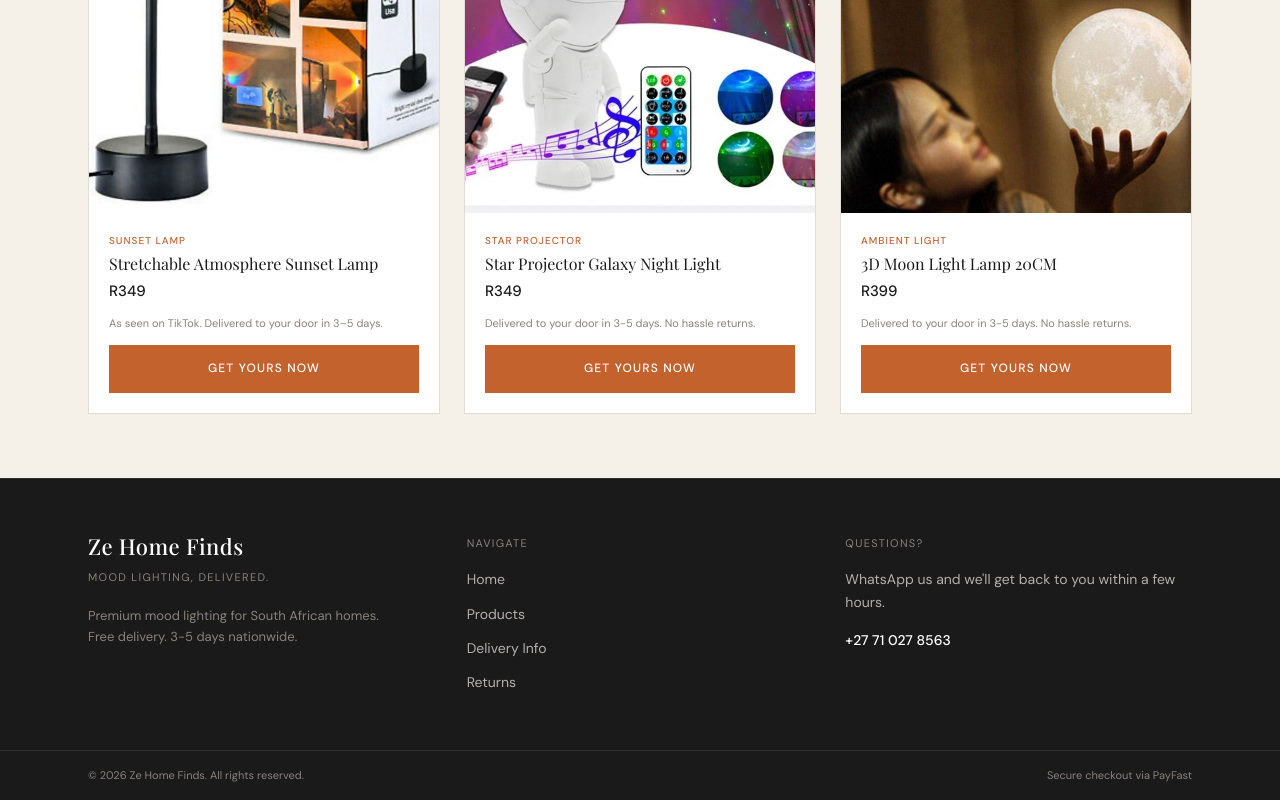
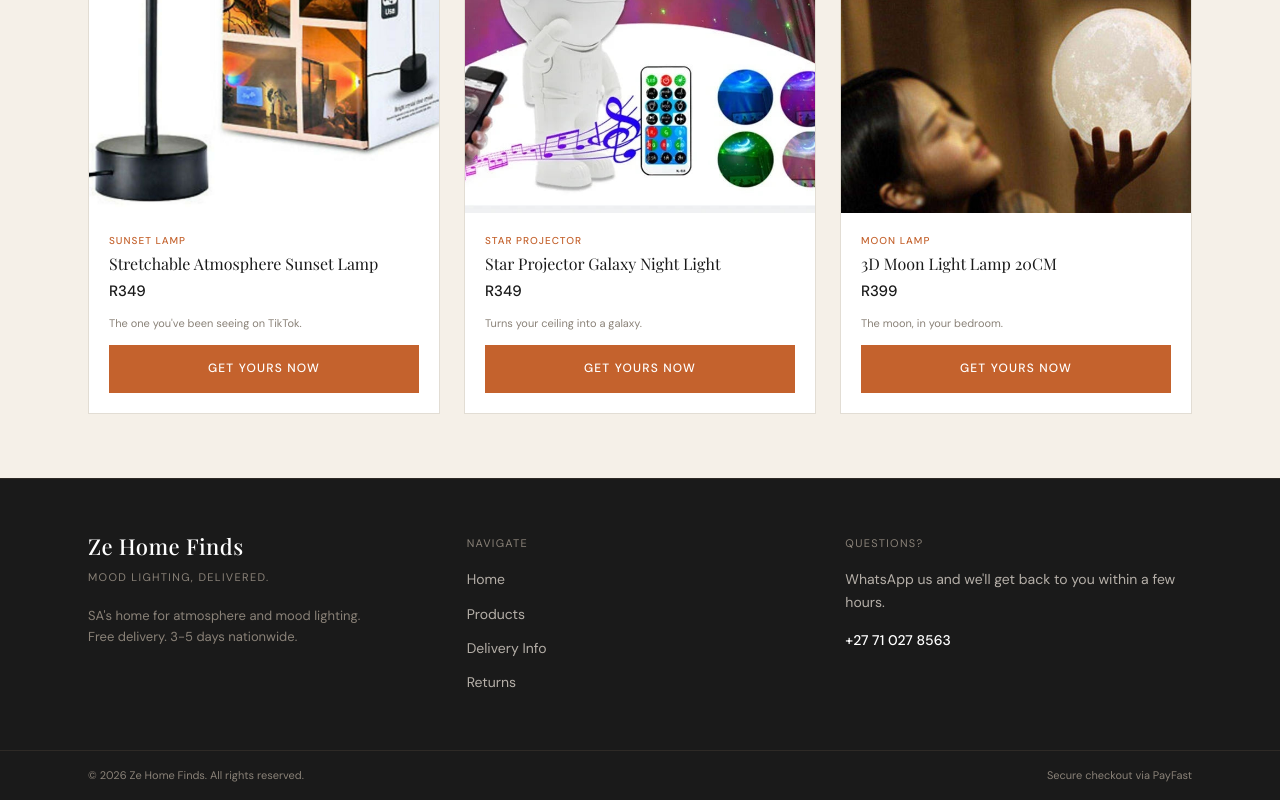
Before and after one commit to Fiker-dev/zehome, a Next.js app: page /product/3d-solar-projection-lamp in a window 1280 px wide. Shown: the part 1257-2057 px from the top of the page. Built offline with nearby package versions, Linux system fonts and the light colour scheme; no server answers.

Commit message:
fix: niche positioning, WhatsApp, hero image, category labels, trust lines, JSON-LD schema, image sizes

```diff
--- a/src/app/layout.tsx
+++ b/src/app/layout.tsx
@@ -24,13 +24,16 @@ export const metadata: Metadata = {
     template: '%s',
   },
   description:
-    'Premium mood lighting delivered to your door. Projection lamps, moon lights, neon strips and more. Free delivery across South Africa in 3-5 days.',
+    "SA's mood lighting store. Projection lamps, sunset lamps, moon lamps, neon strips and more. Set the mood in any room. Free delivery across South Africa in 3-5 days.",
   keywords: [
     'mood lighting south africa',
-    'projection lamp SA',
+    'atmosphere lamp SA',
+    'projection lamp south africa',
     'aesthetic room lighting johannesburg',
-    'sunset lamp south africa',
-    'free delivery homeware SA',
+    'neon strip lights SA',
+    'moon lamp south africa',
+    'sunset lamp SA',
+    'ambient lighting south africa',
   ],
   metadataBase: new URL(
     process.env.NEXT_PUBLIC_STORE_URL ?? 'https://zehomefinds.co.za'
@@ -51,6 +54,26 @@ export default function RootLayout({
   return (
     <html lang="en-ZA" className={`${dmSans.variable} ${playfair.variable}`}>
       <body className="bg-background text-charcoal font-body min-h-screen flex flex-col text-[15px] leading-[1.6]">
+        <script
+          type="application/ld+json"
+          dangerouslySetInnerHTML={{
+            __html: JSON.stringify({
+              '@context': 'https://schema.org',
+              '@type': 'Organization',
+              name: 'Ze Home Finds',
+              url: 'https://zehomefinds.co.za',
+              logo: 'https://zehomefinds.co.za/images/logo.png',
+              description: 'SA mood and atmosphere lighting store',
+              contactPoint: {
+                '@type': 'ContactPoint',
+                telephone: '+27710278563',
+                contactType: 'customer service',
+                availableLanguage: 'English',
+              },
+              sameAs: ['https://www.tiktok.com/@zehomefinds'],
+            }),
+          }}
+        />
         <Navbar />
         <main className="flex-1">{children}</main>
         <Footer />
--- a/src/app/page.tsx
+++ b/src/app/page.tsx
@@ -22,15 +22,15 @@ const ORDER = [
 ]
 
 const CATEGORIES: Record<string, string> = {
-  'neon-flex-light-strip-3m':            'NEON LIGHTING',
-  'led-neon-rope-light-10m':             'NEON LIGHTING',
+  'neon-flex-light-strip-3m':            'NEON STRIP',
+  'led-neon-rope-light-10m':             'NEON ROPE',
   'stretchable-atmosphere-sunset-lamp':  'SUNSET LAMP',
   'sunset-projection-lamp':             'SUNSET LAMP',
   'star-projector-galaxy-night-light':  'STAR PROJECTOR',
   '3d-solar-projection-lamp':           'PROJECTION LAMP',
   'crystal-touch-lamp':                 'TOUCH LAMP',
-  '3d-moon-light-lamp-20cm':            'AMBIENT LIGHT',
-  '3d-moon-lamp-humidifier':            'MOOD + WELLNESS',
+  '3d-moon-light-lamp-20cm':            'MOON LAMP',
+  '3d-moon-lamp-humidifier':            'MOON LAMP',
 }
 
 const BADGES: Record<string, string> = {
@@ -48,7 +48,7 @@ export default function HomePage() {
       {/* ── HERO ── */}
       <section className="relative bg-charcoal flex flex-col items-center justify-center overflow-hidden" style={{ minHeight: '70vh' }}>
         <Image
-          src="/images/lamp-lifestyle.jpg"
+          src="/images/lamp-product.jpg"
           alt="Warm mood lighting in a South African home"
           fill
           className="object-cover opacity-40"
--- a/src/app/product/[slug]/page.tsx
+++ b/src/app/product/[slug]/page.tsx
@@ -11,15 +11,15 @@ interface Props {
 }
 
 const CATEGORIES: Record<string, string> = {
-  'neon-flex-light-strip-3m':           'NEON LIGHTING',
-  'led-neon-rope-light-10m':            'NEON LIGHTING',
+  'neon-flex-light-strip-3m':           'NEON STRIP',
+  'led-neon-rope-light-10m':            'NEON ROPE',
   'stretchable-atmosphere-sunset-lamp': 'SUNSET LAMP',
   'sunset-projection-lamp':            'SUNSET LAMP',
   'star-projector-galaxy-night-light': 'STAR PROJECTOR',
   '3d-solar-projection-lamp':          'PROJECTION LAMP',
   'crystal-touch-lamp':                'TOUCH LAMP',
-  '3d-moon-light-lamp-20cm':           'AMBIENT LIGHT',
-  '3d-moon-lamp-humidifier':           'MOOD + WELLNESS',
+  '3d-moon-light-lamp-20cm':           'MOON LAMP',
+  '3d-moon-lamp-humidifier':           'MOON LAMP',
 }
 
 const BADGES: Record<string, string> = {
@@ -75,8 +75,30 @@ export default async function ProductPage({ params }: Props) {
     .filter((p) => p.slug !== product.slug)
     .slice(0, 3)
 
+  const storeUrl = process.env.NEXT_PUBLIC_STORE_URL ?? 'https://zehomefinds.co.za'
+  const productSchema = {
+    '@context': 'https://schema.org',
+    '@type': 'Product',
+    name: product.name,
+    description: product.description,
+    image: product.images.map((img) => `${storeUrl}${img}`),
+    offers: {
+      '@type': 'Offer',
+      price: product.price,
+      priceCurrency: 'ZAR',
+      availability: product.inStock
+        ? 'https://schema.org/InStock'
+        : 'https://schema.org/OutOfStock',
+      seller: { '@type': 'Organization', name: 'Ze Home Finds' },
+    },
+  }
+
   return (
     <>
+      <script
+        type="application/ld+json"
+        dangerouslySetInnerHTML={{ __html: JSON.stringify(productSchema) }}
+      />
       <div className="max-w-6xl mx-auto px-6 py-8">
         {/* Breadcrumb */}
         <nav className="mb-8 flex items-center gap-2 font-body text-warm-gray" style={{ fontSize: '12px' }}>
--- a/src/components/Footer.tsx
+++ b/src/components/Footer.tsx
@@ -21,7 +21,7 @@ export default function Footer() {
             Mood lighting, delivered.
           </p>
           <p className="font-body text-warm-gray mt-2" style={{ fontSize: '13px', lineHeight: '1.6' }}>
-            Premium mood lighting for South African homes.<br />
+            SA&apos;s home for atmosphere and mood lighting.<br />
             Free delivery. 3-5 days nationwide.
           </p>
         </div>
--- a/src/data/products.json
+++ b/src/data/products.json
@@ -20,7 +20,7 @@
       "/images/lamp-3d-product.jpg",
       "/images/lamp-3d-room.jpg"
     ],
-    "trustLine": "Delivered to your door in 3-5 days. No hassle returns.",
+    "trustLine": "No plug needed. Works indoors and outdoors.",
     "keywords": [
       "3D solar projection lamp South Africa",
       "tree of life shadow lamp SA",
@@ -57,7 +57,7 @@
       "/images/lamp-sunset-room.jpg",
       "/images/lamp-sunset-lifestyle.jpg"
     ],
-    "trustLine": "As seen on TikTok. Delivered to your door in 3–5 days.",
+    "trustLine": "The one you've been seeing on TikTok.",
     "keywords": [
       "stretchable atmosphere sunset lamp south africa",
       "TikTok sunset lamp SA",
@@ -94,7 +94,7 @@
       "/images/lamp-galaxy-room.jpg",
       "/images/lamp-galaxy-detail.jpg"
     ],
-    "trustLine": "Delivered to your door in 3-5 days. No hassle returns.",
+    "trustLine": "Turns your ceiling into a galaxy.",
     "keywords": [
       "galaxy projector south africa",
       "star projector SA",
@@ -130,7 +130,7 @@
       "/images/lamp-moon-hero.jpg",
       "/images/lamp-moon-detail.jpg"
     ],
-    "trustLine": "Delivered to your door in 3-5 days. No hassle returns.",
+    "trustLine": "The moon, in your bedroom.",
     "keywords": [
       "moon lamp south africa",
       "3D moon light lamp SA",
@@ -166,7 +166,7 @@
       "/images/lamp-moon-humidifier-hero.jpg",
       "/images/lamp-moon-humidifier-detail.jpg"
     ],
-    "trustLine": "Delivered to your door in 3-5 days. No hassle returns.",
+    "trustLine": "Light meets mist. Two moods in one.",
     "keywords": [
       "moon lamp humidifier south africa",
       "moon humidifier lamp SA",
@@ -203,7 +203,7 @@
       "/images/lamp-crystal-detail.jpg",
       "/images/lamp-crystal-lifestyle.jpg"
     ],
-    "trustLine": "Delivered to your door in 3-5 days. No hassle returns.",
+    "trustLine": "Tap once. Tap twice. Tap three times.",
     "keywords": [
       "crystal touch lamp south africa",
       "acrylic crystal lamp SA",
@@ -240,7 +240,7 @@
       "/images/lamp-neon-rope-room.jpg",
       "/images/lamp-neon-rope-detail.jpg"
     ],
-    "trustLine": "Delivered to your door in 3-5 days. No hassle returns.",
+    "trustLine": "Bend it. Shape it. Your room, your rules.",
     "keywords": [
       "neon flex light strip south africa",
       "RGB LED rope light SA",
@@ -277,7 +277,7 @@
       "/images/lamp-neon-10m-room.jpg",
       "/images/lamp-neon-10m-detail.jpg"
     ],
-    "trustLine": "Delivered to your door in 3-5 days. No hassle returns.",
+    "trustLine": "10 metres of colour. Endless arrangements.",
     "keywords": [
       "10m LED neon rope light south africa",
       "RGB IC neon rope SA",
@@ -315,7 +315,7 @@
       "/images/lamp-room.jpg",
       "/images/lamp-lifestyle.jpg"
     ],
-    "trustLine": "Delivered to your door in 3-5 days. No hassle returns.",
+    "trustLine": "16 colour modes. Remote included.",
     "keywords": [
       "sunset projection lamp South Africa",
       "RGB sunset lamp SA",
```
